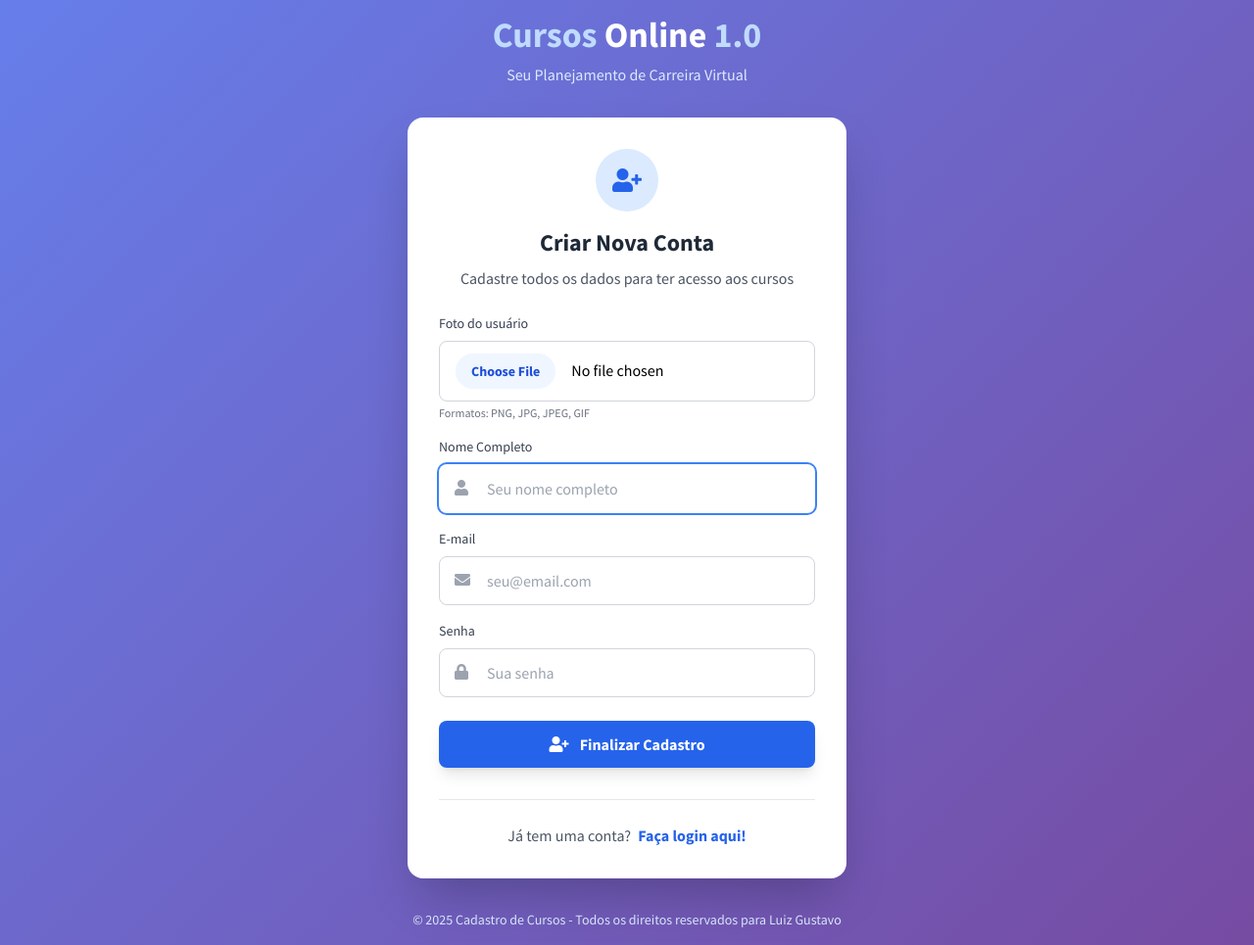
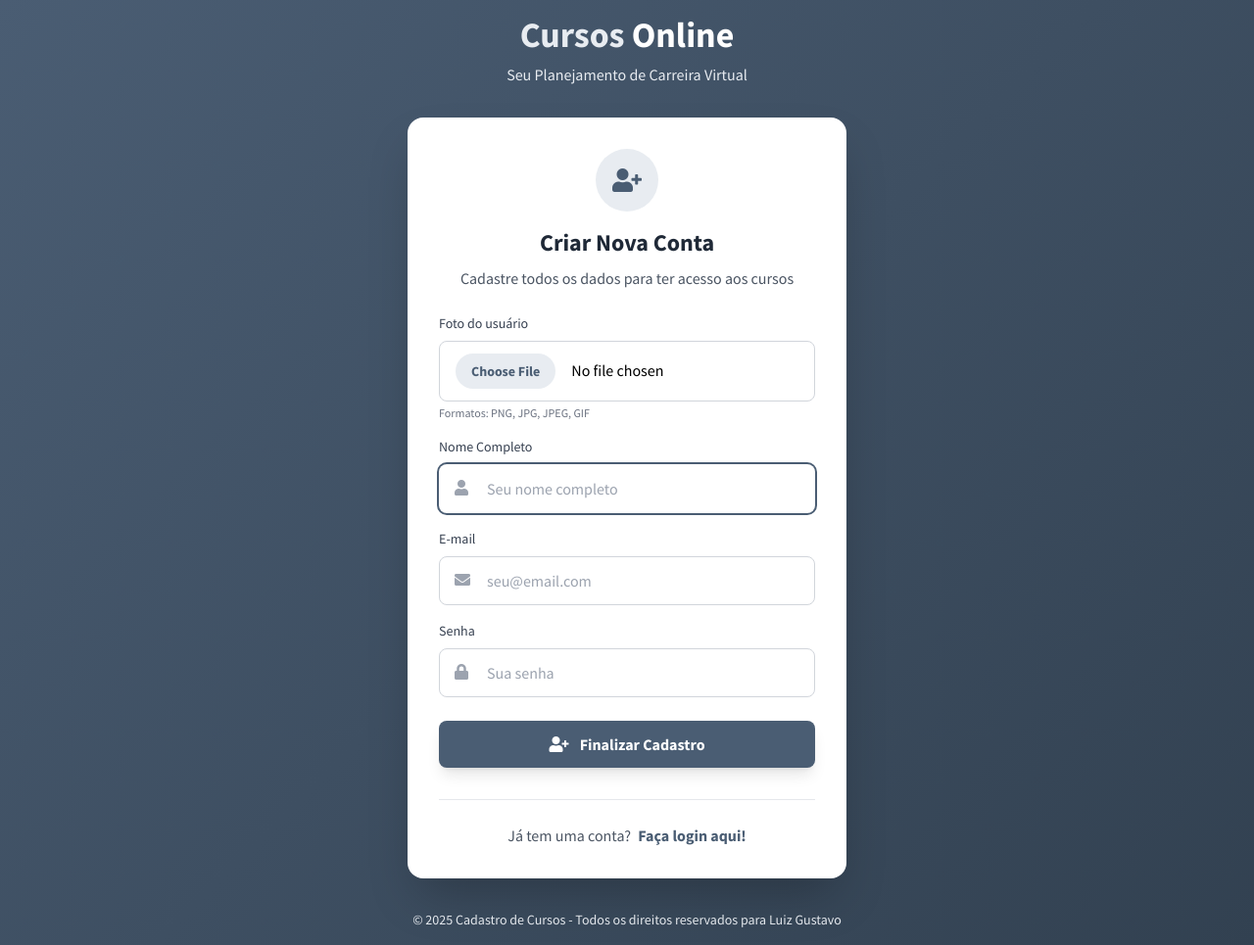
Before and after one commit to GustavoCostaoOlv/clone-agenda, a PHP site: page /cad_user.php in a window 1280 px wide. Shown: the whole page at 98% size. Run offline with PHP 8.4, Linux system fonts and the light colour scheme; some libraries are stand-ins or nearby versions.

Commit message:
mudando a paleta de cores no cad_user, no footer, no header, no index e cadastro de usuarios

```diff
--- a/cad_user.php
+++ b/cad_user.php
@@ -21,6 +21,11 @@ if (isset($_SESSION['loginUser']) && isset($_SESSION['senhaUser'])) {
     tailwind.config = {
         theme: {
             extend: {
+                colors: {
+                    primary: '#4A5D73',
+                    primarydark: '#324151',
+                    primarylight: '#E8ECF1'
+                },
                 boxShadow: {
                     '3xl': '0 35px 60px -15px rgba(0, 0, 0, 0.3)',
                 }
@@ -38,7 +43,7 @@ if (isset($_SESSION['loginUser']) && isset($_SESSION['senhaUser'])) {
   <style>
     body {
       font-family: 'Source Sans Pro', sans-serif;
-      background: linear-gradient(135deg, #667eea 0%, #764ba2 100%);
+      background: linear-gradient(135deg, #4A5D73 0%, #324151 100%);
     }
   </style>
 </head>
@@ -48,19 +53,19 @@ if (isset($_SESSION['loginUser']) && isset($_SESSION['senhaUser'])) {
   <!-- Logo -->
   <div class="text-center mb-8">
     <h1 class="text-4xl font-bold text-white">
-      <a href="#" class="hover:text-blue-200 transition-colors">
-        <span class="text-blue-200">Cursos</span> <span class="text-white">Online</span> <span class="text-blue-200">1.0</span>
+      <a href="#" class="hover:text-primarylight transition-colors">
+        <span class="text-primarylight">Cursos</span> <span class="text-white">Online</span>
       </a>
     </h1>
-    <p class="text-blue-100 mt-2">Seu Planejamento de Carreira Virtual</p>
+    <p class="text-primarylight mt-2">Seu Planejamento de Carreira Virtual</p>
   </div>
 
   <!-- Card de Cadastro -->
   <div class="bg-white rounded-2xl shadow-2xl overflow-hidden transform transition-all hover:shadow-3xl">
     <div class="p-8">
       <div class="text-center mb-6">
-        <div class="w-16 h-16 bg-blue-100 rounded-full flex items-center justify-center mx-auto mb-4">
-          <i class="fas fa-user-plus text-blue-600 text-2xl"></i>
+        <div class="w-16 h-16 bg-primarylight rounded-full flex items-center justify-center mx-auto mb-4">
+          <i class="fas fa-user-plus text-primary text-2xl"></i>
         </div>
         <h2 class="text-2xl font-bold text-gray-800">Criar Nova Conta</h2>
         <p class="text-gray-600 mt-2">Cadastre todos os dados para ter acesso aos cursos</p>
@@ -74,7 +79,7 @@ if (isset($_SESSION['loginUser']) && isset($_SESSION['senhaUser'])) {
           </label>
           <div class="relative">
             <input type="file" name="foto" id="foto"
-                   class="w-full px-4 py-3 border border-gray-300 rounded-lg focus:ring-2 focus:ring-blue-500 focus:border-transparent outline-none transition-all file:mr-4 file:py-2 file:px-4 file:rounded-full file:border-0 file:text-sm file:font-semibold file:bg-blue-50 file:text-blue-700 hover:file:bg-blue-100"
+                   class="w-full px-4 py-3 border border-gray-300 rounded-lg focus:ring-2 focus:ring-primary focus:border-transparent outline-none transition-all file:mr-4 file:py-2 file:px-4 file:rounded-full file:border-0 file:text-sm file:font-semibold file:bg-primarylight file:text-primary hover:file:bg-[#dfe5ea]"
                    accept="image/png, image/jpg, image/jpeg, image/gif">
           </div>
           <p class="text-xs text-gray-500 mt-1">Formatos: PNG, JPG, JPEG, GIF</p>
@@ -87,7 +92,7 @@ if (isset($_SESSION['loginUser']) && isset($_SESSION['senhaUser'])) {
           </label>
           <div class="relative">
             <input type="text" name="nome" id="nome"
-                   class="w-full px-4 py-3 border border-gray-300 rounded-lg focus:ring-2 focus:ring-blue-500 focus:border-transparent outline-none transition-all pl-12"
+                   class="w-full px-4 py-3 border border-gray-300 rounded-lg focus:ring-2 focus:ring-primary focus:border-transparent outline-none transition-all pl-12"
                    placeholder="Seu nome completo" required>
             <div class="absolute left-4 top-3 text-gray-400">
               <i class="fas fa-user"></i>
@@ -102,7 +107,7 @@ if (isset($_SESSION['loginUser']) && isset($_SESSION['senhaUser'])) {
           </label>
           <div class="relative">
             <input type="email" name="email" id="email"
-                   class="w-full px-4 py-3 border border-gray-300 rounded-lg focus:ring-2 focus:ring-blue-500 focus:border-transparent outline-none transition-all pl-12"
+                   class="w-full px-4 py-3 border border-gray-300 rounded-lg focus:ring-2 focus:ring-primary focus:border-transparent outline-none transition-all pl-12"
                    placeholder="seu@email.com" required>
             <div class="absolute left-4 top-3 text-gray-400">
               <i class="fas fa-envelope"></i>
@@ -117,7 +122,7 @@ if (isset($_SESSION['loginUser']) && isset($_SESSION['senhaUser'])) {
           </label>
           <div class="relative">
             <input type="password" name="senha" id="senha"
-                   class="w-full px-4 py-3 border border-gray-300 rounded-lg focus:ring-2 focus:ring-blue-500 focus:border-transparent outline-none transition-all pl-12"
+                   class="w-full px-4 py-3 border border-gray-300 rounded-lg focus:ring-2 focus:ring-primary focus:border-transparent outline-none transition-all pl-12"
                    placeholder="Sua senha" required>
             <div class="absolute left-4 top-3 text-gray-400">
               <i class="fas fa-lock"></i>
@@ -127,7 +132,7 @@ if (isset($_SESSION['loginUser']) && isset($_SESSION['senhaUser'])) {
 
         <!-- Submit Button -->
         <button type="submit" name="botao"
-                class="w-full bg-blue-600 hover:bg-blue-700 text-white font-semibold py-3 px-4 rounded-lg transition-all duration-300 transform hover:scale-105 focus:ring-2 focus:ring-blue-500 focus:ring-offset-2 shadow-lg">
+                class="w-full bg-primary hover:bg-primarydark text-white font-semibold py-3 px-4 rounded-lg transition-all duration-300 transform hover:scale-105 focus:ring-2 focus:ring-primary focus:ring-offset-2 shadow-lg">
           <i class="fas fa-user-plus mr-2"></i>
           Finalizar Cadastro
         </button>
@@ -253,7 +258,7 @@ if (isset($_SESSION['loginUser']) && isset($_SESSION['senhaUser'])) {
       <div class="text-center mt-8 pt-6 border-t border-gray-200">
         <p class="text-gray-600">
           Já tem uma conta?
-          <a href="index.php" class="text-blue-600 hover:text-blue-800 font-semibold transition-colors ml-1">
+          <a href="index.php" class="text-primary hover:text-primarydark font-semibold transition-colors ml-1">
             Faça login aqui!
           </a>
         </p>
@@ -263,7 +268,7 @@ if (isset($_SESSION['loginUser']) && isset($_SESSION['senhaUser'])) {
 
   <!-- Footer -->
   <div class="text-center mt-8">
-    <p class="text-blue-100 text-sm">© 2025 Cadastro de Cursos - Todos os direitos reservados para Luiz Gustavo</p>
+    <p class="text-primarylight text-sm">© 2025 Cadastro de Cursos - Todos os direitos reservados para Luiz Gustavo</p>
   </div>
 </div>
 
--- a/includes/footer.php
+++ b/includes/footer.php
@@ -1,8 +1,8 @@
 <footer class="main-footer">
-    <strong>Copyright &copy; 2020 - Todos os direitos reservados.</strong>
+    <strong>Copyright &copy; 2025 - Todos os direitos reservados para Luiz Gustavo</strong>
 
     <div class="float-right d-none d-sm-inline-block">
-      <b>AG Versão</b> 2.0
+      <b>Sistema de Cursos</b> 1.0
     </div>
   </footer>
 
--- a/includes/header.php
+++ b/includes/header.php
@@ -145,7 +145,7 @@ try {
   <aside class="main-sidebar sidebar-dark-primary elevation-4">
     <!-- Brand Logo -->
     <a href="index3.html" class="brand-link">
-      <span class="brand-text font-weight-light">Agenda Eletrônica</span>
+      <span class="brand-text font-weight-light">Cadastro de Cursos</span>
     </a>
 
     <!-- Sidebar -->
```
Also changed, not shown: index.php (+16 -12 lines), paginas/conteudo/cadastro_contato.php (+14 -17 lines).
